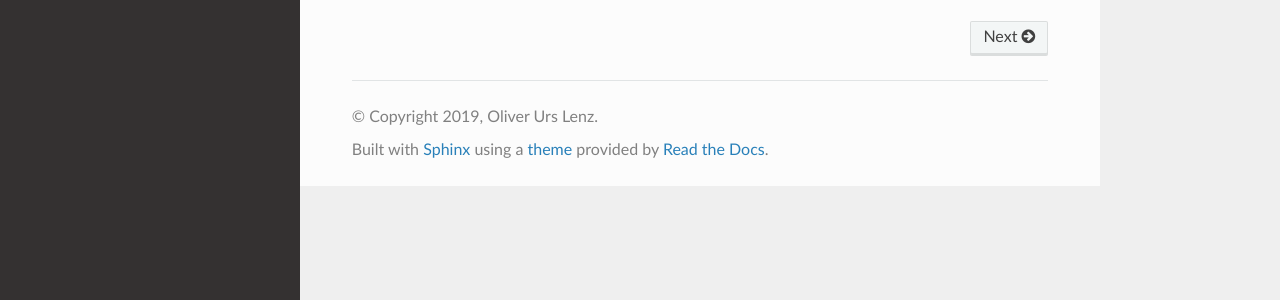
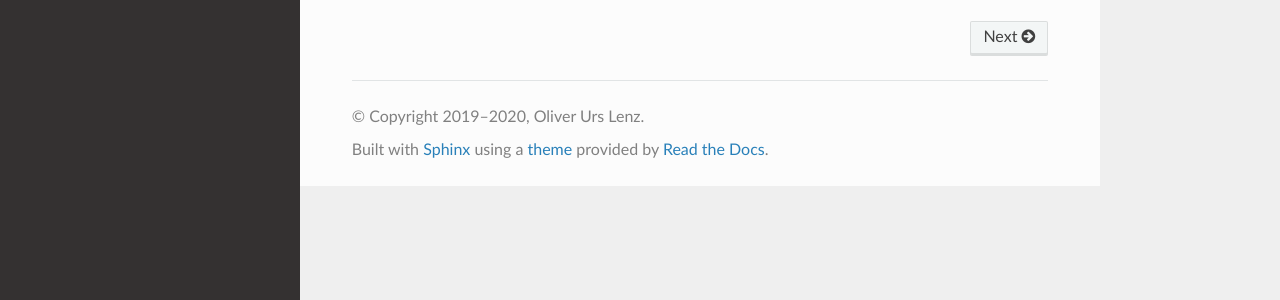
Before and after one commit to oulenz/fuzzy-rough-learn, a Sphinx documentation site: the page built from doc/index.rst, in a window 1280 px wide. Shown: the part 488-788 px from the top of the page. Built offline with Sphinx 7.4.7 and the Read the Docs theme 2.0.0, drawn with Linux system fonts in a browser that asks for light colours; formulas are drawn with MathJax 3; pages that are not in the unit, such as notebooks, are missing from menus.

Commit message:
update copyright year to include 2020

```diff
--- a/doc/conf.py
+++ b/doc/conf.py
@@ -77,7 +77,7 @@ master_doc = 'index'
 
 # General information about the project.
 project = 'fuzzy-rough-learn'
-copyright = '2019, Oliver Urs Lenz'
+copyright = '2019–2020, Oliver Urs Lenz'
 
 # The version info for the project you're documenting, acts as replacement for
 # |version| and |release|, also used in various other places throughout the
```
Also changed, not shown: 1 other file.
